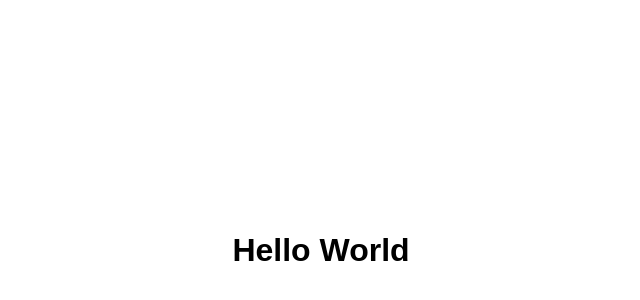
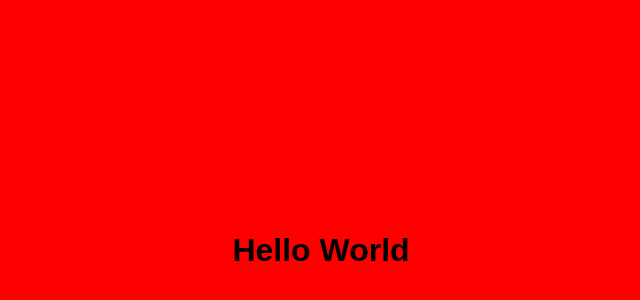
Before and after one commit to goosewave/goosewave.github.io, a plain HTML site: page index.html in a window 1280 px wide. Shown: the part 150-450 px from the top of the page, without its empty margins (319-959 px from the left). Drawn offline with Linux system fonts and the light colour scheme.

Commit message:
red background

```diff
--- a/styles.css
+++ b/styles.css
@@ -1,5 +1,5 @@
 body {
-    background-color: white;  /* Sets the background color to white */
+    background-color: red;  /* Sets the background color to white */
     color: black;             /* Sets the text color to black */
     font-family: Arial, sans-serif; /* Sets the font of the text */
     display: flex;
```
